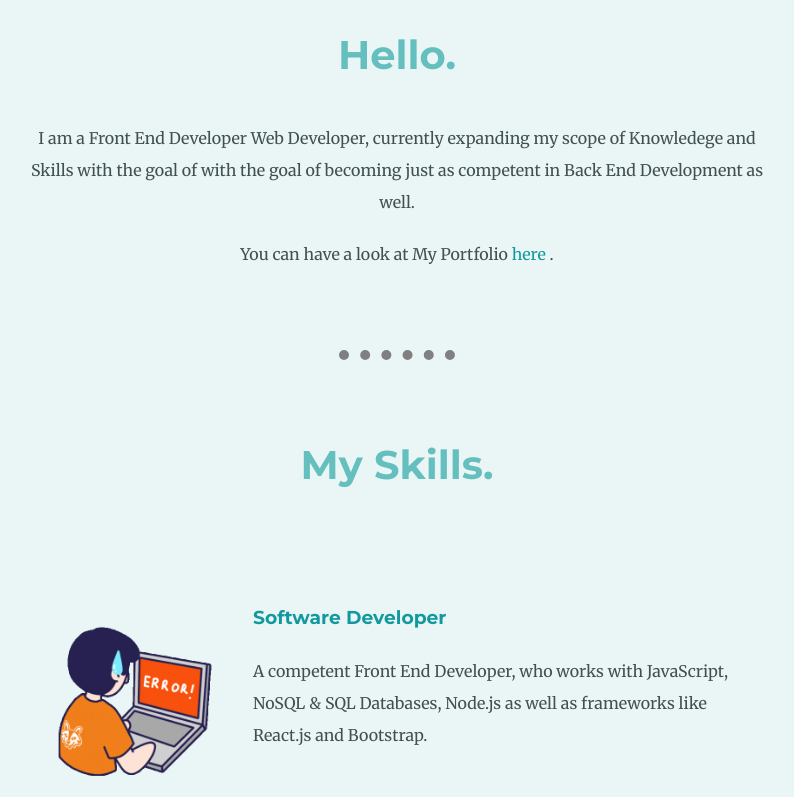
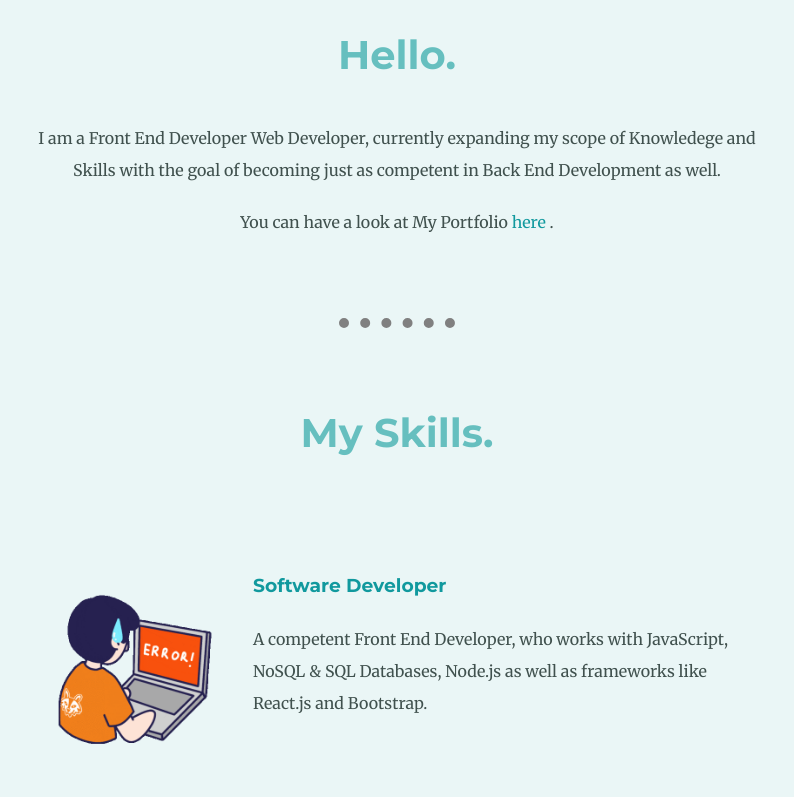
Before and after one commit to blancc-page/Personal-Website, a plain HTML site: page index.html in a window 1280 px wide. Shown: the part 1020-1817 px from the top of the page, without its empty margins (243-1037 px from the left). Drawn offline with Linux system fonts and the light colour scheme; a web font is replaced by a local one.

Commit message:
Fixed typo in intro

```diff
--- a/index.html
+++ b/index.html
@@ -34,7 +34,7 @@
         <div class="profile">
           <img class= "profile-pic" src="images/moses.png" alt="profile-img">
           <h2>Hello.</h2>
-          <p class="intro">I am a Front End Developer Web Developer, currently expanding my scope of Knowledege and Skills with the goal of with the goal of becoming just as competent in Back End Development as well.</p>
+          <p class="intro">I am a Front End Developer Web Developer, currently expanding my scope of Knowledege and Skills with the goal of becoming just as competent in Back End Development as well.</p>
           <br>
           <p class="intro">You can have a look at My Portfolio <a href="https://linktr.ee/blancc_">here</a> .</p>
         </div>
@@ -86,7 +86,7 @@
         <div class="profile">
           <img class= "profile-pic" src="images/moses.png" alt="profile-img">
           <h2>Hello.</h2>
-          <p class="intro">I am a Front End Developer Web Developer, currently expanding my scope of Knowledege and Skills with the goal of with the goal of becoming just as competent in Back End Development as well.</p>
+          <p class="intro">I am a Front End Developer Web Developer, currently expanding my scope of Knowledege and Skills with the goal of becoming just as competent in Back End Development as well.</p>
           <br>
           <p class="intro">You can have a look at My Portfolio <a href="https://linktr.ee/blancc_">here</a> .</p>
         </div>
@@ -139,7 +139,7 @@
         <div class="profile">
           <img class= "profile-pic" src="images/moses.png" alt="profile-img">
           <h2>Hello.</h2>
-          <p class="intro">I am a Front End Developer Web Developer, currently expanding my scope of Knowledege and Skills with the goal of with the goal of becoming just as competent in Back End Development as well.</p>
+          <p class="intro">I am a Front End Developer Web Developer, currently expanding my scope of Knowledege and Skills with the goal of becoming just as competent in Back End Development as well.</p>
           <br>
           <p class="intro">You can have a look at My Portfolio <a href="https://linktr.ee/blancc_">here</a> .</p>
         </div>
@@ -191,7 +191,7 @@
         <div class="profile">
           <img class= "profile-pic" src="images/moses.png" alt="profile-img">
           <h2>Hello.</h2>
-          <p class="intro">I am a Front End Developer Web Developer, currently expanding my scope of Knowledege and Skills with the goal of with the goal of becoming just as competent in Back End Development as well.</p>
+          <p class="intro">I am a Front End Developer Web Developer, currently expanding my scope of Knowledege and Skills with the goal of becoming just as competent in Back End Development as well.</p>
           <br>
           <p class="intro">You can have a look at My Portfolio <a href="https://linktr.ee/blancc_">here</a> .</p>
         </div>
```
